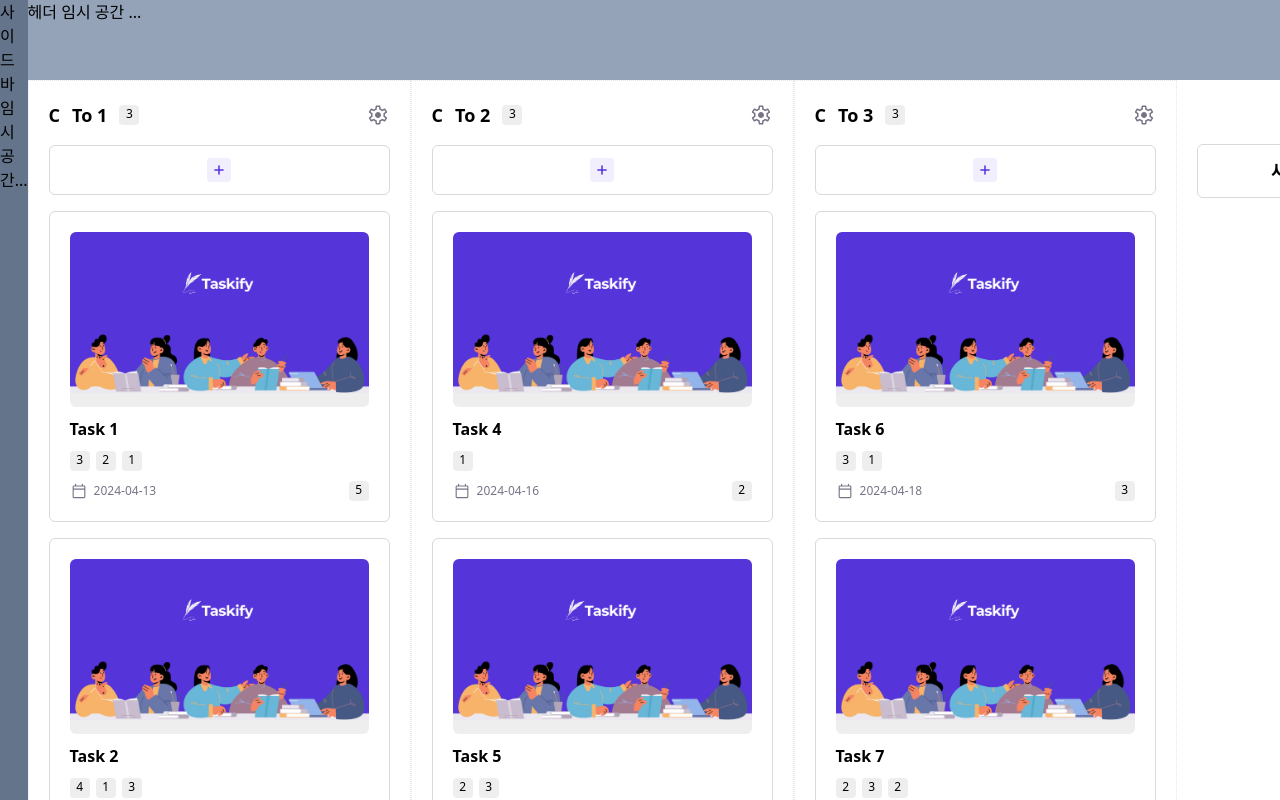
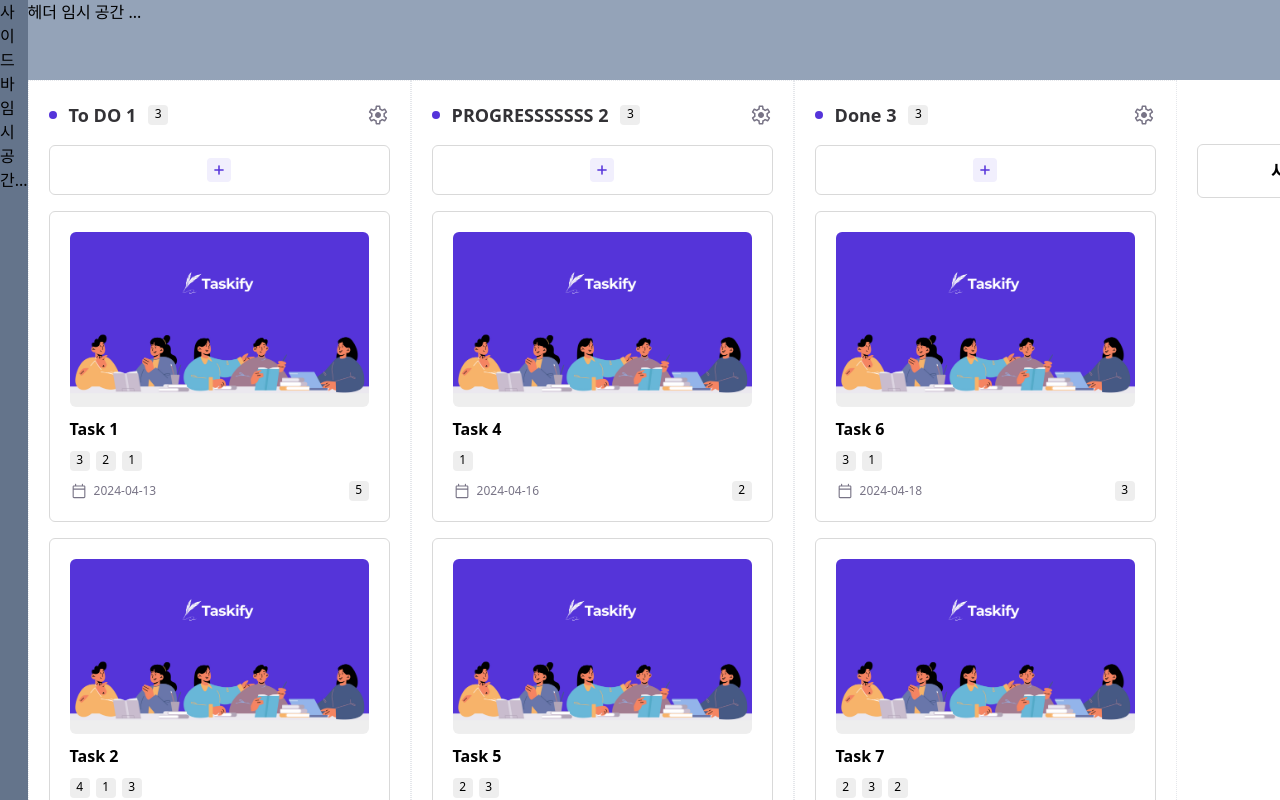
Before and after one commit to Sprint-Part3-Team14/Taskify, a Next.js app: page /dashboard/1 in a window 1280 px wide. Shown: the top 800 px of the page. Built offline with nearby package versions, Linux system fonts and the light colour scheme.

Commit message:
🩹 Fix : remove a worg component and create a new tag
잘못들어가 컴포넌트 제거 하고 새로운 태그 생성하여 정상적인 ui 구현

```diff
--- a/app/(dashboard)/dashboard/[id]/page.tsx
+++ b/app/(dashboard)/dashboard/[id]/page.tsx
@@ -6,8 +6,8 @@ import TEMP from '@/public/image/desktop.jpg'; //임시 이미지
 const Dashboard = () => {
   return (
     <div className='flex '>
-      {cardlists.map((list, index) => (
-        <DashboardList key={index} title={list.title} cardDatas={list.cards} />
+      {cardlists.map(({ title, cards }, index) => (
+        <DashboardList key={index} title={title} cardDatas={cards} />
       ))}
       <div className='w-fit grow py-16 px-5'>
         <AddButton>새로운 컬럼 추가하기</AddButton>
@@ -22,7 +22,8 @@ export default Dashboard;
 
 const cardlists = [
   {
-    title: 'To 1',
+    title: 'To DO 1',
+
     cards: [
       {
         title: 'Task 1',
@@ -56,7 +57,8 @@ const cardlists = [
     ],
   },
   {
-    title: 'To 2',
+    title: 'PROGRESSSSSSS 2',
+
     cards: [
       {
         title: 'Task 4',
@@ -77,7 +79,8 @@ const cardlists = [
     ],
   },
   {
-    title: 'To 3',
+    title: 'Done 3',
+
     cards: [
       {
         title: 'Task 6',
--- a/components/Chip/ProgressChip.tsx
+++ b/components/Chip/ProgressChip.tsx
@@ -1,13 +1,9 @@
 import Image from 'next/image';
 
+import { I_ProgressChip } from '@/interface/Chip';
 import ELLIPSE from '@/public/icon/ellipse.svg';
 
-interface Props {
-  title: 'To Do' | 'On Progress' | 'Done';
-  size: 'large' | 'small';
-}
-
-const ProgressChip = ({ size, title }: Props) => {
+const ProgressChip = ({ size = 'large', title }: I_ProgressChip) => {
   const fontSizeSelect = {
     large: 'text-xs',
     small: 'text-[10px]',
--- a/components/dashboard/DashboardList/DashboardList.tsx
+++ b/components/dashboard/DashboardList/DashboardList.tsx
@@ -4,7 +4,6 @@ import DashboardTitle from '../DashboardTitle/DashboardTitle';
 import Card from '@/components/Card/Card';
 import { I_CardList } from '@/interface/Dashboard';
 
-//타입수정
 const DashboardList = ({ cardDatas, title }: I_CardList) => {
   return (
     <div className='flex flex-col border border-r-[1px] border-dotted  gap-4 w-96  min-h-screen p-5 '>
--- a/components/dashboard/DashboardTitle/DashboardTitle.tsx
+++ b/components/dashboard/DashboardTitle/DashboardTitle.tsx
@@ -1,15 +1,17 @@
 import Image from 'next/image';
 
-import NumberChip from '../../Chip/NumberChip'; //임시 컴포넌트
+import NumberChip from '../../Chip/NumberChip';
 
+import { I_DashboardTitle } from '@/interface/Dashboard';
+import ELLIPSE from '@/public/icon/ellipse.svg';
 import SETTING from '@/public/icon/setting.svg';
 
-const DashboardTitle = ({ title }: { title: string }) => {
+const DashboardTitle = ({ title }: I_DashboardTitle) => {
   return (
     <div className='flex justify-between items-center '>
-      <div className='flex items-center gap-3  w-36 text-lg font-bold'>
-        <div>C</div>
-        <div>{title}</div>
+      <div className='flex items-center gap-3  text-lg font-bold'>
+        <Image src={ELLIPSE} alt='ellipse' width={8} height={8} />
+        <div className='text-lg text-tp-black_700'>{title}</div>
         <NumberChip count={3} />
       </div>
       <Image src={SETTING} alt='setting' width={24} height={24} />
--- /dev/null
+++ b/interface/Chip.ts
@@ -0,0 +1,4 @@
+export interface I_ProgressChip {
+  title: string;
+  size?: 'large' | 'small';
+}
--- a/interface/Dashboard.ts
+++ b/interface/Dashboard.ts
@@ -4,3 +4,7 @@ export interface I_CardList {
   cardDatas: I_Card[];
   title: string;
 }
+
+export interface I_DashboardTitle {
+  title: string;
+}
```
